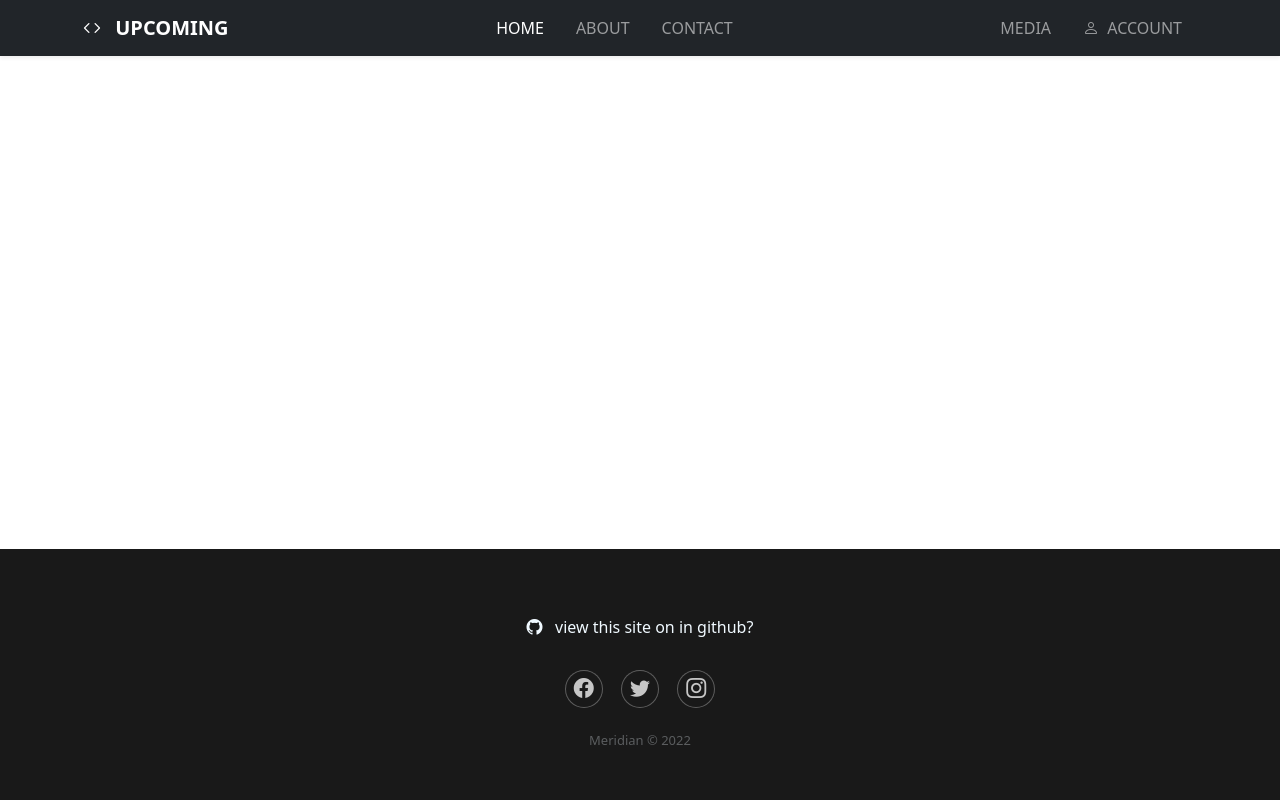
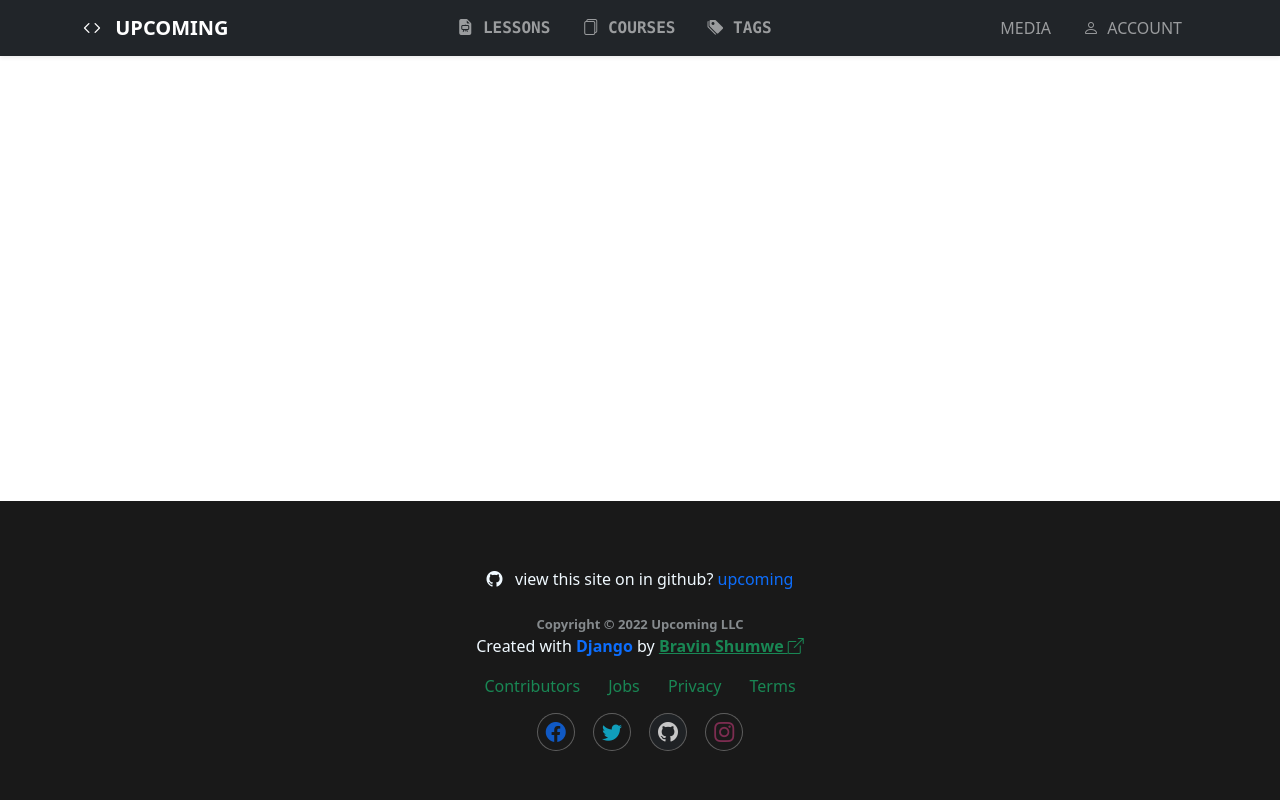
Before and after one commit to shumwe/upcoming, a Django app: page / in a window 1280 px wide. Run offline with Django 4.2, Linux system fonts and the light colour scheme.

Commit message:
code: landing page design

```diff
--- a/static/css/styles.css
+++ b/static/css/styles.css
@@ -9,9 +9,8 @@ footer{
     background-color: rgba(0,0,0,.9);
 }
 
-hr {
-    border: none;
-    border-bottom: var(--h-border);
+.text-family {
+    font-family: "Lucida Console", "Courier New", monospace;
 }
 
 @media (max-width:767px) {
@@ -68,7 +67,8 @@ opacity:0.9;
 .footer-dark .copyright {
     text-align:center;
     padding-top:24px;
-opacity:0.3;
+    opacity:0.5;
+    font-weight: bold;
     font-size:13px;
     margin-bottom:0;
 }
--- a/templates/base.html
+++ b/templates/base.html
@@ -21,16 +21,20 @@
             <span class="navbar-toggler-icon"></span>
             </button>
 
-            <div class=" collapse navbar-collapse" id="navbarNavDropdown">
-            <ul class="navbar-nav ms-auto">
+            <div class="collapse navbar-collapse" id="navbarNavDropdown">
+                <ul class="navbar-nav ms-auto fw-bold text-family">
                     <li class="nav-item">
-                    <a class="nav-link mx-2 text-uppercase active" aria-current="page" href="#">Home</a>
+                        <a class="nav-link mx-2 text-uppercase" href="#">
+                            <em class="bi-file-earmark-easel-fill"></em> Lessons</a>
                     </li>
                     <li class="nav-item">
-                <a class="nav-link mx-2 text-uppercase" href="#">About</a>
+                        <a class="nav-link mx-2 text-uppercase" href="#">
+                            <em class="bi-files"></em> Courses</a>
                     </li>
                     <li class="nav-item">
-                <a class="nav-link mx-2 text-uppercase" href="#">Contact</a>
+                        <a class="nav-link mx-2 text-uppercase" href="#">
+                            <em class="bi-tags-fill"></em> Tags
+                        </a>
                     </li>
                 </ul>
                 <ul class="navbar-nav ms-auto ">
@@ -69,19 +73,33 @@
             <div class="container">
                 <div class="row mt-3">
                     <div class="col-sm-12 item social">
-                        <p>
-                            <em class="bi bi-github"></em> &nbsp; view this site on in github? </p>
+                        <span>
+                            <em class="bi bi-github"></em> &nbsp; view this site on in github?
+                            <a class="text-decoration-none" target="_blank" href="https://github.com/shumwe/upcoming">upcoming</a>
+                        </span>
+                        <p class="copyright">Copyright © 2022 Upcoming LLC </p>
+                        <class="p-0">
+                            Created with <span class="fw-bold text-primary">Django</span>
+                            by <a class="fw-bold text-success" title="Github Link" href="https://github.com/shumwe/" target="_blank">Bravin Shumwe
+                                <em class="bi bi-box-arrow-up-right"></em>
+                            </a>
+                        </p>
+                        <div>
+                            <a href="#" class="pe-4 text-decoration-none text-success">Contributors </a>
+                            <a href="#" class="pe-4 text-decoration-none text-success">Jobs</a>
+                            <a href="#" class="pe-4 text-decoration-none text-success">Privacy</a>
+                            <a href="#" class="text-decoration-none text-success">Terms</a>
+                        </div>
                     </div>
                 </div>
                 <div class="row mt-3">
                     <div class="col-sm-12 item social">
-                        <a href="#">
-                        <em class="bi bi-facebook"></em></a>
-                        <a href="#"><em class="bi bi-twitter"></em></a>
-                        <a href="#"><em class="ib bi-instagram"></em></a>
+                        <a href="#" class="text-primary"><em class="bi bi-facebook"></em></a>
+                        <a href="#" class="text-info"><em class="bi bi-twitter"></em></a>
+                        <a href="#" class="bg-dark"><em class="bi bi-github"></em></a>
+                        <a href="#" style="color: #9e3363"><em class="bi bi-instagram"></em></a>
                     </div>
                 </div>
-                <p class="copyright">Meridian © 2022 </p>
             </div>
         </footer>
 
```
Lines whose indentation alone changed are shown as unchanged.
